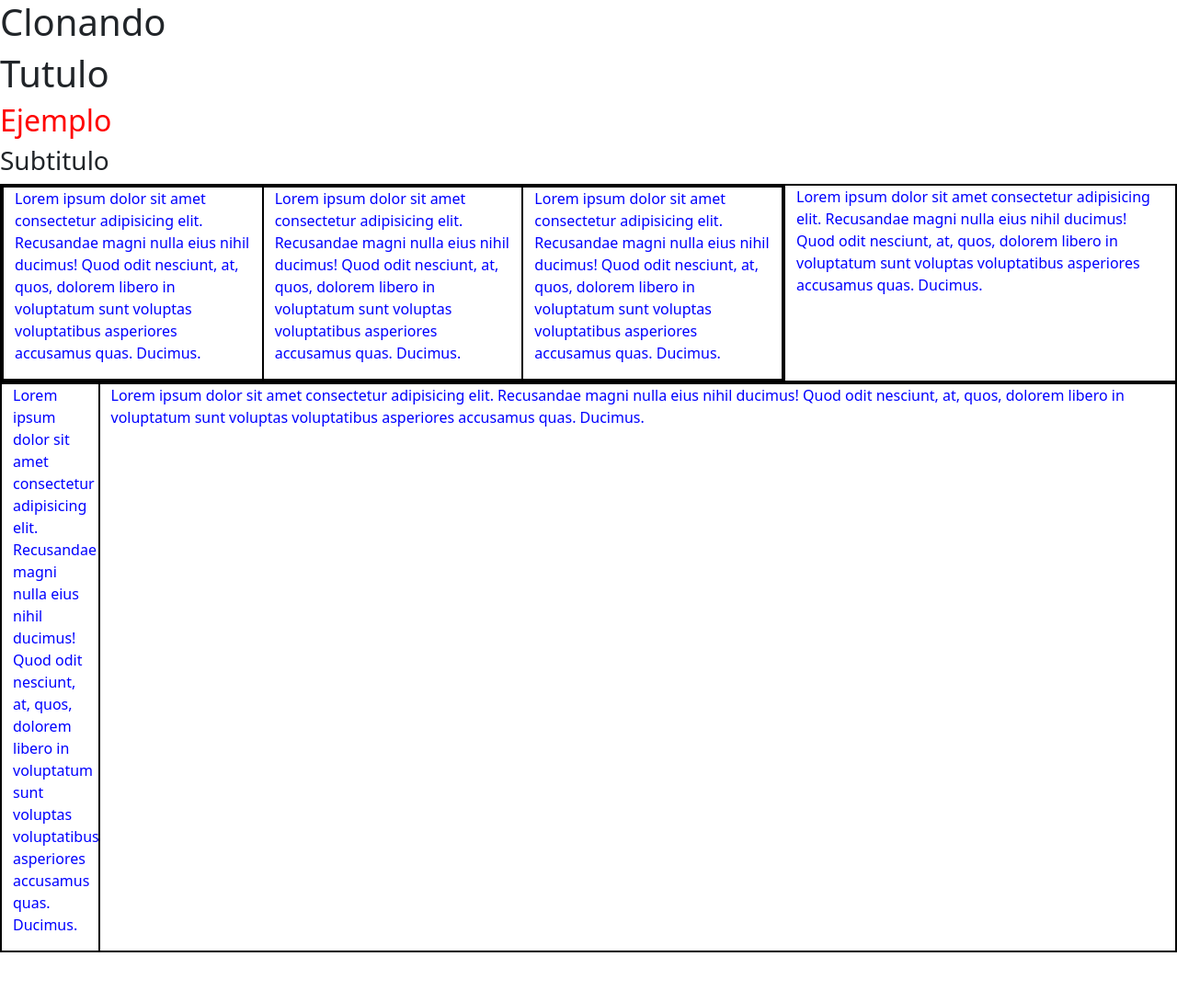
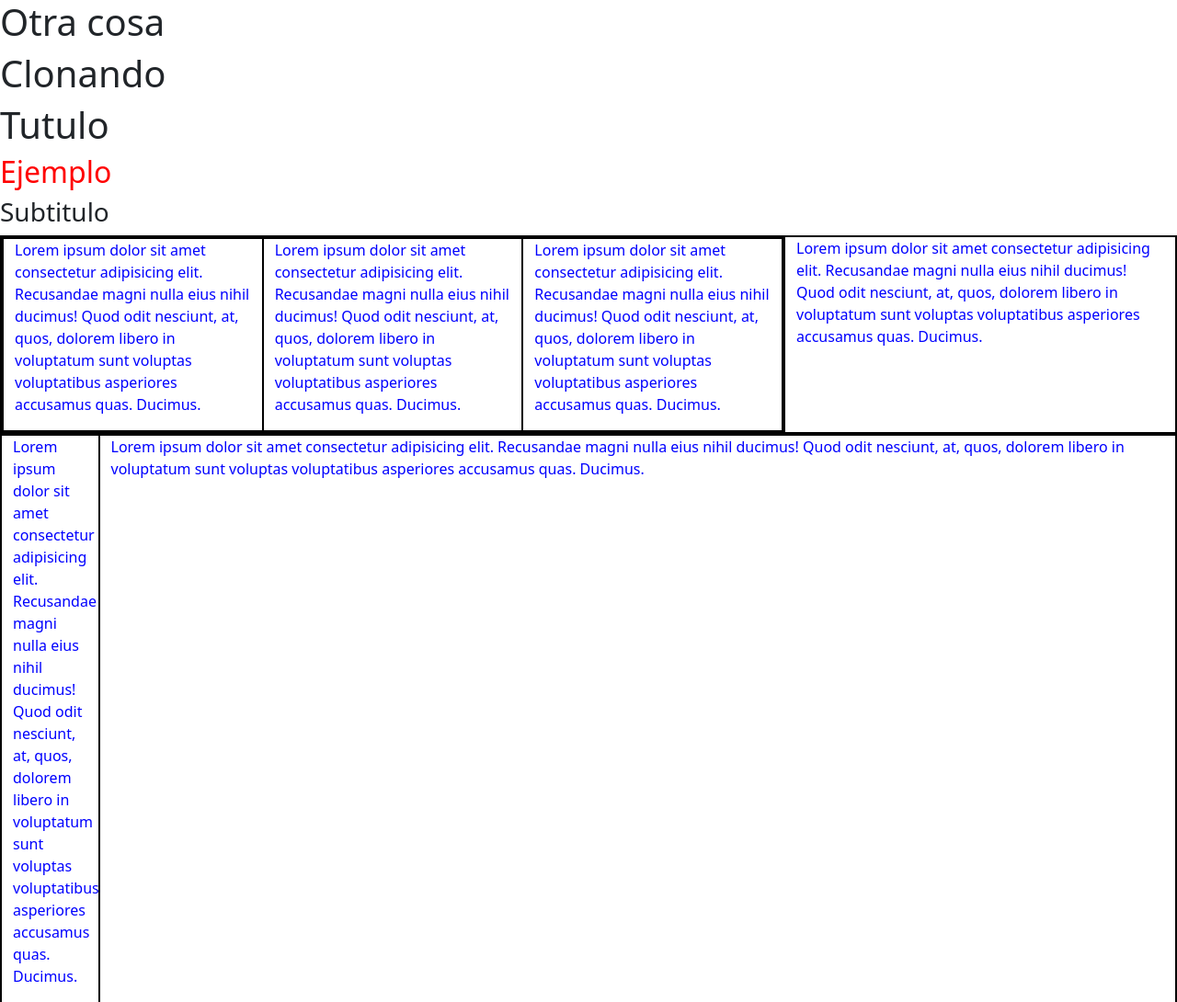
Before and after one commit to Ale-Campos/Proyecto-UTN-Campos, a plain HTML site: page index.html in a window 1280 px wide. Shown: the whole page at 92% size. Before the commit the page ends 1036 px from the top, so only its background shows below. Drawn offline with nearby package versions, Linux system fonts and the light colour scheme.

Commit message:
otro ejemplo

```diff
--- a/index.html
+++ b/index.html
@@ -13,6 +13,7 @@
     <title>Document</title>
   </head>
   <body>
+    <h1>Otra cosa</h1>
     <h1>Clonando</h1>
     <h1>Tutulo</h1>
     <h2>Ejemplo</h2>
```
